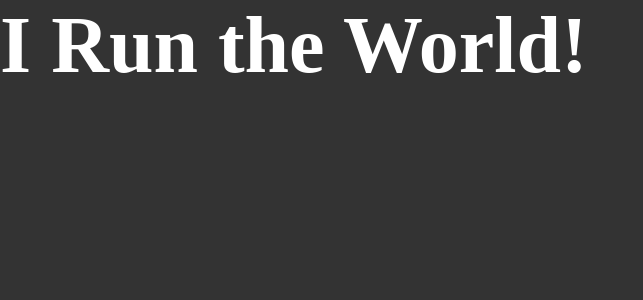
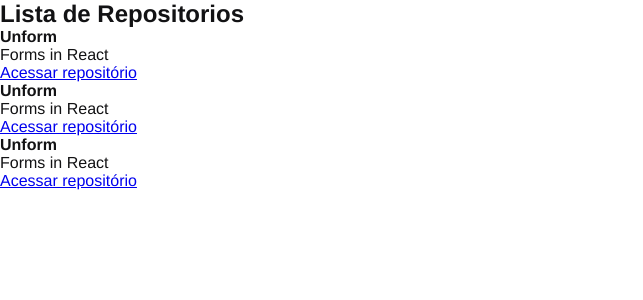
Before and after one commit to thiagocdn/01-github-explorer, a React app: page / in a window 1280 px wide. Shown: the top 300 px of the page, without its empty margins (0-643 px from the left). Built offline with nearby package versions, Linux system fonts and the light colour scheme.

Commit message:
created first component

```diff
--- a/src/App.jsx
+++ b/src/App.jsx
@@ -1,3 +1,5 @@
+import { RepositoryList } from "./components/RepositoryList";
+
 export function App() {
-  return <h1>I Run the World!</h1>
+  return <RepositoryList />
 }
--- /dev/null
+++ b/src/components/RepositoryList.jsx
@@ -0,0 +1,35 @@
+
+const repositoryName = 'Unform'
+
+export function RepositoryList() {
+  return (
+    <section className="repository-list">
+      <h1>Lista de Repositorios</h1>
+      <ul>
+        <li>
+          <strong>{repositoryName}</strong>
+          <p>Forms in React</p>
+          <a href="#">
+            Acessar repositório
+          </a>
+        </li>
+
+        <li>
+          <strong>Unform</strong>
+          <p>Forms in React</p>
+          <a href="#">
+            Acessar repositório
+          </a>
+        </li>
+
+        <li>
+          <strong>Unform</strong>
+          <p>Forms in React</p>
+          <a href="#">
+            Acessar repositório
+          </a>
+        </li>
+      </ul>
+    </section>
+  )
+}
--- a/src/styles/global.scss
+++ b/src/styles/global.scss
@@ -5,11 +5,6 @@
 }
 
 body {
-  font: Arial, Helvetica, sans-serif;
-  background-color: #333;
-  color: #fff;
-
-  h1 {
-    font-size: 80px;
-  }
+  font: 16px "Helvetica Neue", Arial, sans-serif;
+  color: #121214;
 }
```
